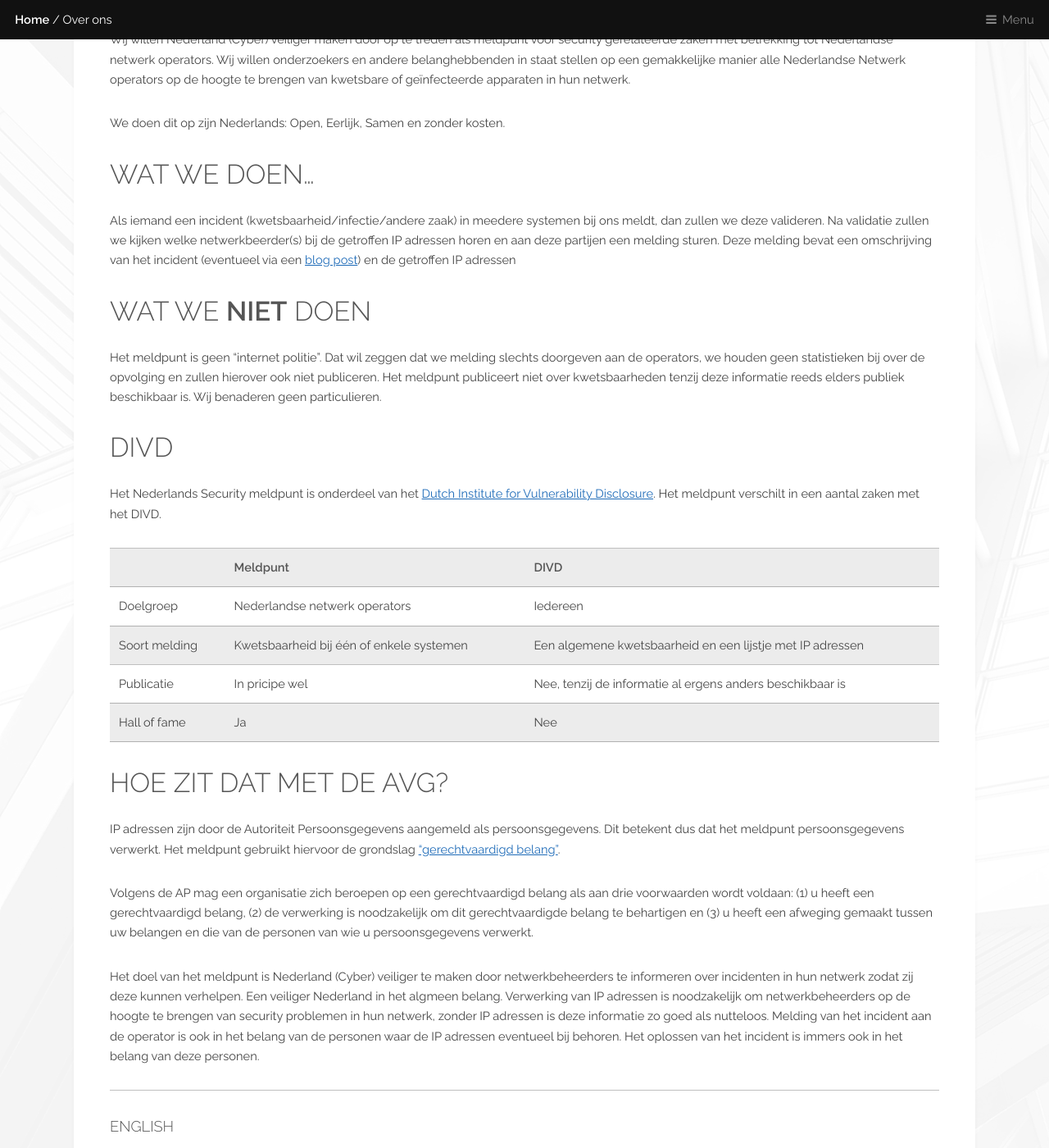
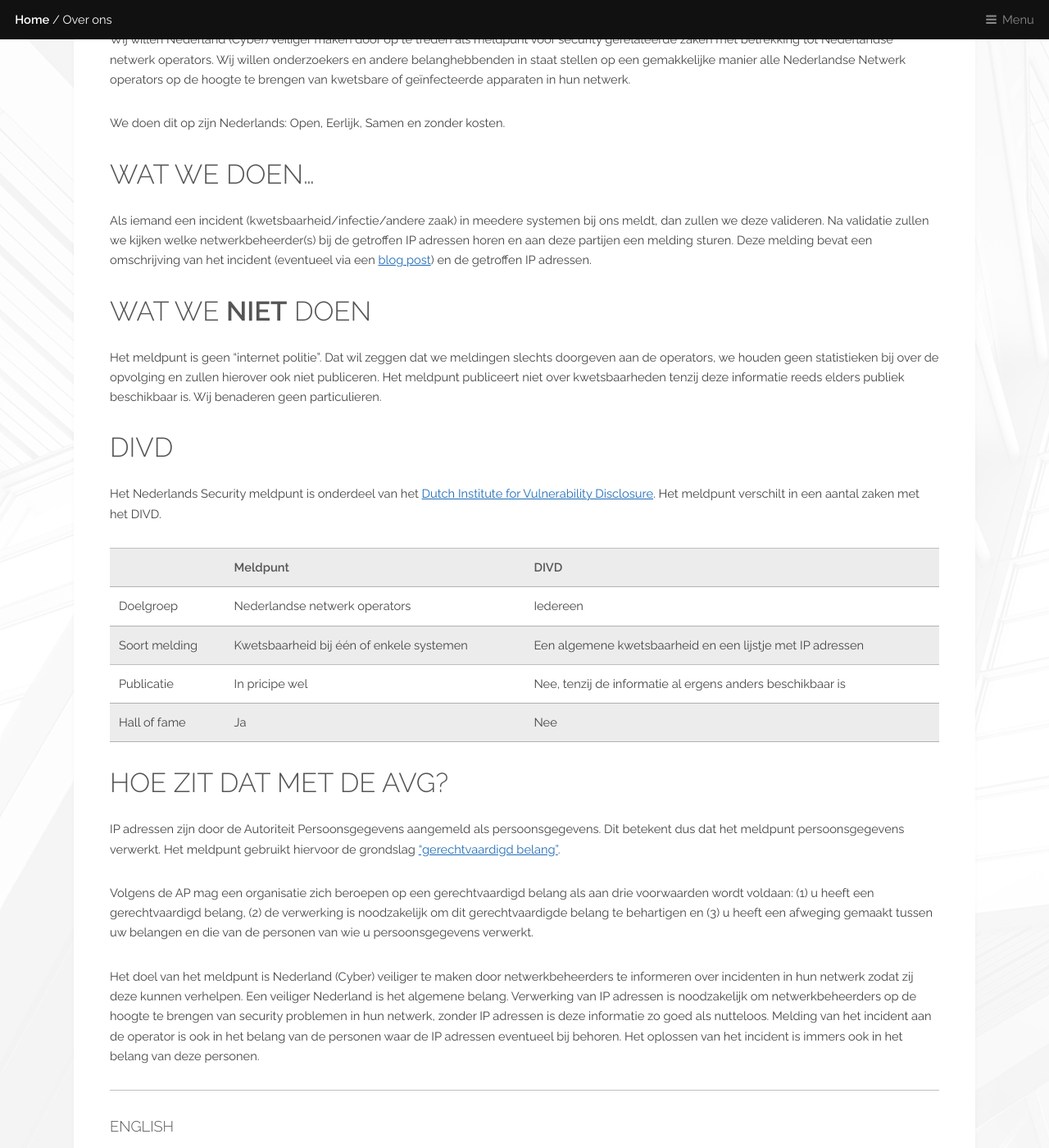
Before and after one commit to DIVD-NL/SecurityMeldpunt, a Jekyll site: the page built from over-ons.md, in a window 1280 px wide and 1400 px high, scrolled down 628 px. Shown: the whole window at 82% size. Built offline with Jekyll 4.4.1, drawn with Linux system fonts in a browser that asks for light colours; our own code applies the rules of GitHub Pages for plain Markdown files; some of the changed text lies outside the part shown.

Commit message:
Update over-ons.md
Frank, de zin, "Een veiliger Nederland in het algmeen belang.", begreep ik niet helemaal. Ik heb hem aangepast naar, "Een veiliger Nederland is het algemene belang en A safer Netherlands is the public interest"

```diff
--- a/over-ons.md
+++ b/over-ons.md
@@ -16,11 +16,11 @@ We doen dit op zijn Nederlands: Open, Eerlijk, Samen en zonder kosten.
 
 ## Wat we doen...
 
-Als iemand een incident (kwetsbaarheid/infectie/andere zaak) in meedere systemen bij ons meldt, dan zullen we deze valideren. Na validatie zullen we kijken welke netwerkbeerder(s) bij de getroffen IP adressen horen en aan deze partijen een melding sturen. Deze melding bevat een omschrijving van het incident (eventueel via een [blog post](/blog/)) en de getroffen IP adressen
+Als iemand een incident (kwetsbaarheid/infectie/andere zaak) in meedere systemen bij ons meldt, dan zullen we deze valideren. Na validatie zullen we kijken welke netwerkbeheerder(s) bij de getroffen IP adressen horen en aan deze partijen een melding sturen. Deze melding bevat een omschrijving van het incident (eventueel via een [blog post](/blog/)) en de getroffen IP adressen.
 
 ## Wat we **niet** doen
 
-Het meldpunt is geen "internet politie". Dat wil zeggen dat we melding slechts doorgeven aan de operators, we houden geen statistieken bij over de opvolging en zullen hierover ook niet publiceren. Het meldpunt publiceert niet over kwetsbaarheden tenzij deze informatie reeds elders publiek beschikbaar is.
+Het meldpunt is geen "internet politie". Dat wil zeggen dat we meldingen slechts doorgeven aan de operators, we houden geen statistieken bij over de opvolging en zullen hierover ook niet publiceren. Het meldpunt publiceert niet over kwetsbaarheden tenzij deze informatie reeds elders publiek beschikbaar is.
 Wij benaderen geen particulieren.
 
 ## DIVD
@@ -42,7 +42,7 @@ Volgens de AP mag een organisatie zich beroepen op een gerechtvaardigd belang al
 (2) de verwerking is noodzakelijk om dit gerechtvaardigde belang te behartigen en
 (3) u heeft een afweging gemaakt tussen uw belangen en die van de personen van wie u persoonsgegevens verwerkt.
 
-Het doel van het meldpunt is Nederland (Cyber) veiliger te maken door netwerkbeheerders te informeren over incidenten in hun netwerk zodat zij deze kunnen verhelpen. Een veiliger Nederland in het algmeen belang.
+Het doel van het meldpunt is Nederland (Cyber) veiliger te maken door netwerkbeheerders te informeren over incidenten in hun netwerk zodat zij deze kunnen verhelpen. Een veiliger Nederland is het algemene belang.
 Verwerking van IP adressen is noodzakelijk om netwerkbeheerders op de hoogte te brengen van security problemen in hun netwerk, zonder IP adressen is deze informatie zo goed als nutteloos.
 Melding van het incident aan de operator is ook in het belang van de personen waar de IP adressen eventueel bij behoren. Het oplossen van het incident is immers ook in het belang van deze personen.
 
@@ -89,4 +89,4 @@ According to the Dutch Data Protection Authority, an organization may invoke a l
 (2) the processing is necessary to represent this legitimate interest and
 (3) you have made an assessment between your interests and those of the persons whose personal data you are processing.
 
-The purpose of the Dutch Security Hotline is to make the Netherlands (Cyber) safer by informing network administrators about incidents in their network so that they can resolve it. A safer Netherlands in the public interest. Processing of IP addresses is necessary to inform network administrators of security problems in their network; without IP addresses, this information is virtually useless. Reporting the incident to the operator is also in the interest of the persons to whom the IP addresses possibly belong. After all, resolving an incident is also in the interest of these people.
+The purpose of the Dutch Security Hotline is to make the Netherlands (Cyber) safer by informing network administrators about incidents in their network so that they can resolve it. A safer Netherlands is the public interest. Processing of IP addresses is necessary to inform network administrators of security problems in their network; without IP addresses, this information is virtually useless. Reporting the incident to the operator is also in the interest of the persons to whom the IP addresses possibly belong. After all, resolving an incident is also in the interest of these people.
```
Also changed, not shown: other parts of over-ons.md (+2 -2 lines).
